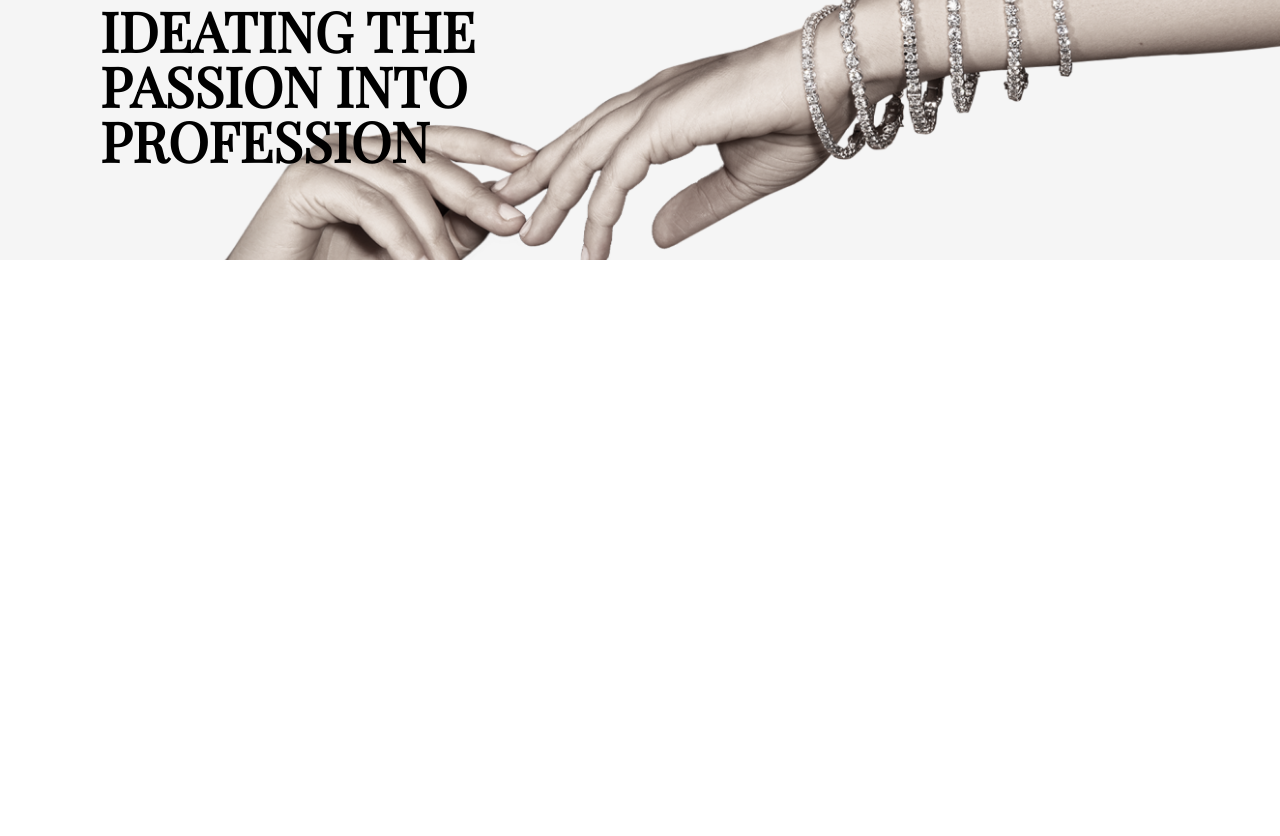
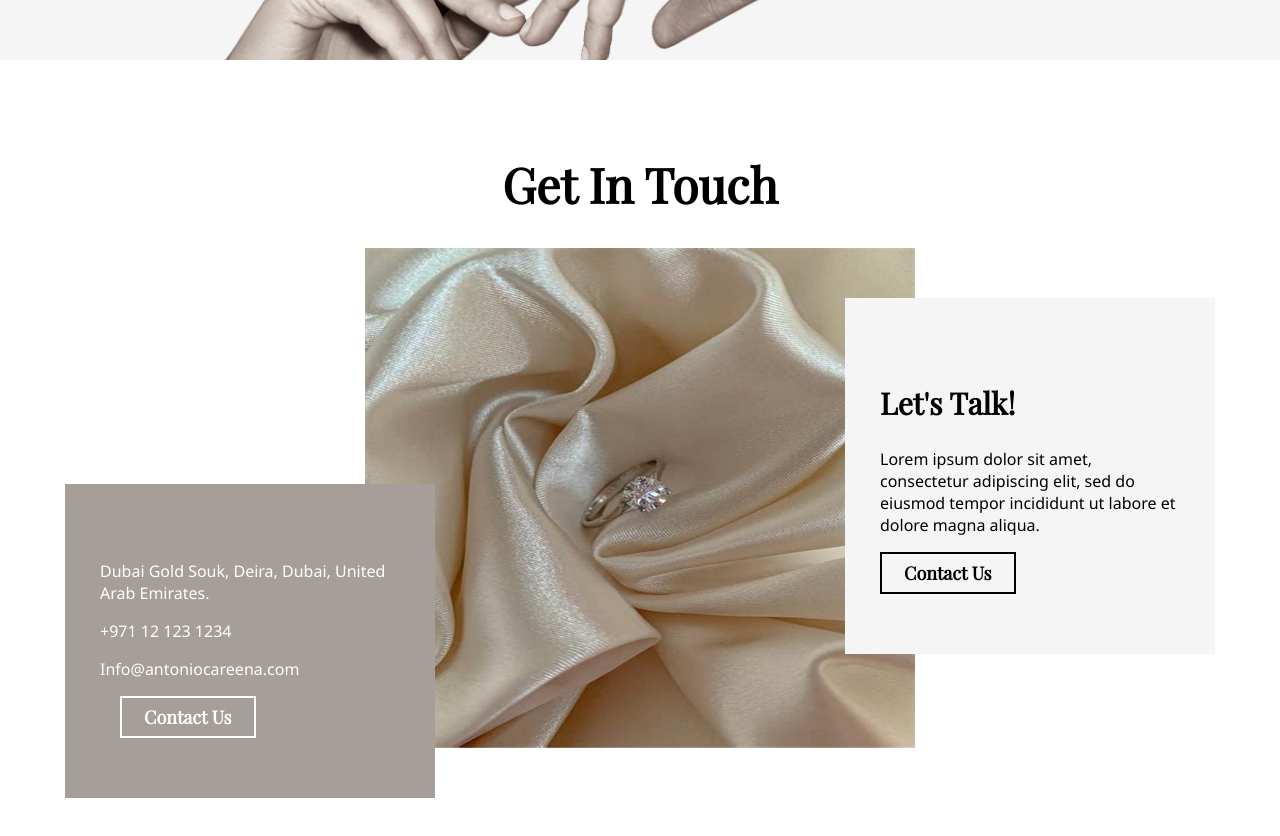
Before and after one commit to ramizqazi/Antonio-Careena-Template, a plain HTML site: page index.html in a window 1280 px wide. Shown: the part 2388-3224 px from the top of the page. Before the commit the page ends 2748 px from the top, so only its background shows below. Drawn offline with nearby package versions, Linux system fonts and the light colour scheme.

Commit message:
add contact section

```diff
--- a/index.html
+++ b/index.html
@@ -72,19 +72,19 @@
       <h1 class="heading">Fine<br />Collection</h1>
       <div class="product-list">
         <div class="proudct-item">
-          <img src="./assets/product-image-1.png" class="product-img"/>
+          <img src="./assets/product-image-1.png" class="product-img" />
           <p class="proudct-name">Product Name</p>
         </div>
         <div class="proudct-item">
-          <img src="./assets/product-image-2.png" class="product-img"/>
+          <img src="./assets/product-image-2.png" class="product-img" />
           <p class="proudct-name">Product Name</p>
         </div>
         <div class="proudct-item">
-          <img src="./assets/product-image-3.png" class="product-img"/>
+          <img src="./assets/product-image-3.png" class="product-img" />
           <p class="proudct-name">Product Name</p>
         </div>
         <div class="proudct-item">
-          <img src="./assets/product-image-4.png" class="product-img"/>
+          <img src="./assets/product-image-4.png" class="product-img" />
           <p class="proudct-name">Product Name</p>
         </div>
       </div>
@@ -92,7 +92,9 @@
     <section id="aboutUs-section">
       <div class="aboutUs-left">
         <h1 class="aboutUs-heading">We Create Luxury<br />Jewelry</h1>
-        <p class="aboutUs-description">Lorem ipsum dolor sit amet, consectetur adipiscing elit, sed do eiusmod tempor incididunt ut labore et dolore magna aliqua. Quis ipsum suspendisse ultrices gravida. Risus commodo viverra maecenas accumsan lacus vel facilisis. </p>
+        <p class="aboutUs-description">Lorem ipsum dolor sit amet, consectetur adipiscing elit, sed do eiusmod tempor
+          incididunt ut labore et dolore magna aliqua. Quis ipsum suspendisse ultrices gravida. Risus commodo viverra
+          maecenas accumsan lacus vel facilisis. </p>
         <button class="aboutUs-btn">
           About Us
         </button>
@@ -104,6 +106,28 @@
     <section id="gallary-section">
       <h1 class="gallary-heading">Ideating the<br />passion into<br /> profession</h1>
     </section>
+    <section id="contact">
+      <h1 class="heading">Get In Touch</h1>
+      <div class="contact-content">
+        <div class="contact-left">
+          <p class="contact-white-text">Dubai Gold Souk, Deira, Dubai,
+            United Arab Emirates.</p>
+          <p class="contact-white-text">+971 12 123 1234</p>
+          <p class="contact-white-text">Info@antoniocareena.com</p>
+          <button class="contact-white-btn">
+            Contact Us
+          </button>
+        </div>
+        <img src="./assets/ring.png" class="contact-center-image" />
+        <div class="contact-right">
+          <h2 class="contact-right-heading">Let's Talk!</h2>
+          <p class="contact-right-text">Lorem ipsum dolor sit amet, consectetur adipiscing elit, sed do eiusmod tempor incididunt ut labore et dolore magna aliqua. </p>
+          <button class="contact-black-btn">
+            Contact Us
+          </button>
+        </div>
+      </div>
+    </section>
   </main>
   <script src="./script.js"></script>
 </body>
--- a/styles.css
+++ b/styles.css
@@ -373,8 +373,9 @@ main {
 
 #aboutUs-section {
   display: flex;
+  justify-content: space-between;
   align-items: center;
-  margin: 0 100px;
+  padding: 0 100px;
 }
 
 .aboutUs-left {
@@ -386,26 +387,27 @@ main {
   line-height: 100%;
   font-weight: bold;
   text-align: left;
-  margin: 40px 0;
+  padding: 40px 0;
 }
 
 .aboutUs-description {
   font-size: 18px;
   width: 500px;
   color: #403e3e;
-  font-family: 'Segoe UI', Tahoma, Geneva, Verdana, sans-serif;
+  font-family: "Segoe UI", Tahoma, Geneva, Verdana, sans-serif;
 }
 
 .aboutUs-right {
   flex: 1;
+  text-align: right;
 }
 
 .aboutUs-btn {
   font-size: 18px;
   padding: 9px 35px;
   color: white;
-  font-family: 'Playfair Display';
-  background-color: #A59D99;
+  font-family: "Playfair Display";
+  background-color: #a59d99;
 }
 .aboutUs-btn:hover {
   background-color: #8c8682;
@@ -413,7 +415,11 @@ main {
 
 @media (max-width: 1400px) {
   #aboutUs-section {
-    margin: 150px 20px;
+    padding: 0px 30px;
+  }
+
+  .aboutUs-description {
+    width: auto;
   }
 
   .aboutUs-image {
@@ -423,11 +429,20 @@ main {
 
 @media (max-width: 800px) {
   #aboutUs-section {
+    row-gap: 50px;
     flex-direction: column;
+  }
+  .aboutUs-heading {
+    font-size: 40px;
+  }
+
+  .aboutUs-description {
+    width: auto;
+    font-size: 16px;
   }
 
   .aboutUs-image {
-    height: 600px;
+    height: 400px;
   }
 }
 
@@ -439,9 +454,9 @@ main {
   align-items: center;
   background-size: contain;
   background-position: right;
-  background-color: #F5F5F5;
+  background-color: #f5f5f5;
   background-repeat: no-repeat;
-  background-image: url('./assets/hand.png');
+  background-image: url("./assets/hand.png");
 }
 
 .gallary-heading {
@@ -452,10 +467,106 @@ main {
   text-align: left;
 }
 
-
 @media (max-width: 1400px) {
   #gallary-section {
     background-size: cover;
     background-position: left;
   }
 }
+
+#contact {
+  margin-bottom: 150px;
+}
+
+.contact-content {
+  display: flex;
+  justify-content: center;
+}
+
+.contact-center-image {
+  width: 550px;
+  height: 500px;
+  z-index: 10;
+}
+
+.contact-left {
+  width: 300px;
+  z-index: 50;
+  margin-right: -70px;
+  margin-bottom: -50px;
+  padding: 60px 35px;
+  align-self: flex-end;
+  background-color: #a59e99;
+}
+
+.contact-white-text {
+  color: white;
+  font-family: "Segoe UI", Tahoma, Geneva, Verdana, sans-serif;
+}
+
+.contact-white-btn {
+  color: white;
+  font-size: 18px;
+  padding: 7px 22px;
+  font-weight: 700;
+  margin: 0 20px;
+  font-family: "Playfair Display";
+  border: 2px solid white;
+}
+.contact-white-btn:hover {
+  opacity: 0.5;
+}
+
+.contact-right {
+  width: 300px;
+  z-index: 50;
+  margin-top: 50px;
+  margin-left: -70px;
+  padding: 60px 35px;
+  align-self: flex-start;
+  background-color: #f5f5f5;
+}
+.contact-black-btn {
+  color: black;
+  font-size: 18px;
+  padding: 7px 22px;
+  font-weight: 700;
+  font-family: "Playfair Display";
+  border: 2px solid black;
+}
+.contact-black-btn:hover {
+  opacity: 0.5;
+}
+
+.contact-right-heading {
+  font-size: 30px;
+}
+.contact-right-text {
+  font-family: "Segoe UI", Tahoma, Geneva, Verdana, sans-serif;
+}
+
+@media (max-width: 786px) {
+  .contact-content {
+    flex-direction: column;
+    justify-content: center;
+    align-items: center;
+  }
+
+  .contact-center-image {
+    width: 100%;
+    height: 500px;
+  }
+
+  .contact-left {
+    margin: 0;
+    width: 100%;
+    align-self: auto;
+    text-align: center;
+  }
+  .contact-right {
+    width: 100%;
+    margin: 0;
+    text-align: center;
+    align-self: auto;
+  }
+}
```
Also changed, not shown: assets/ring.png (added).
